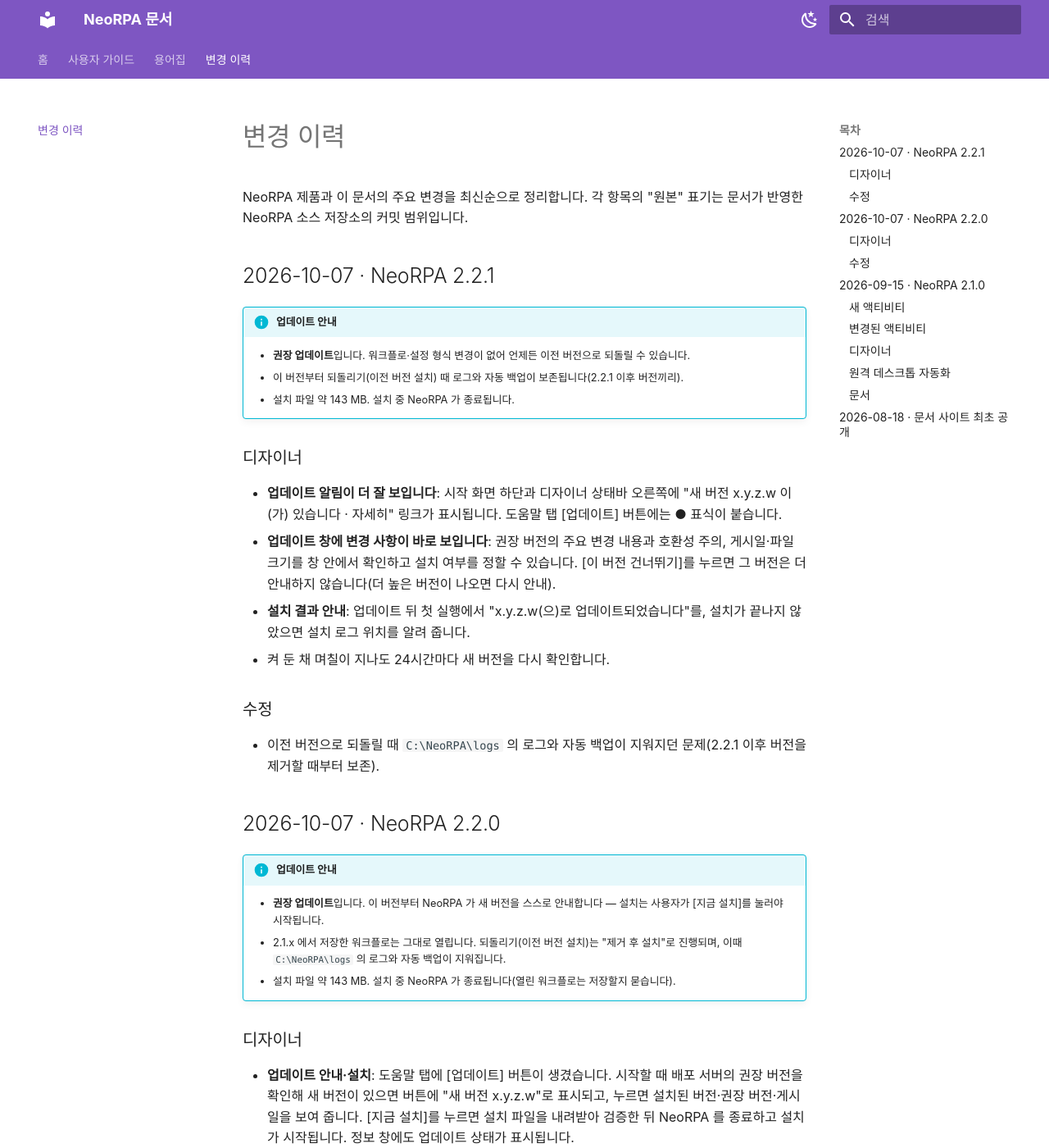
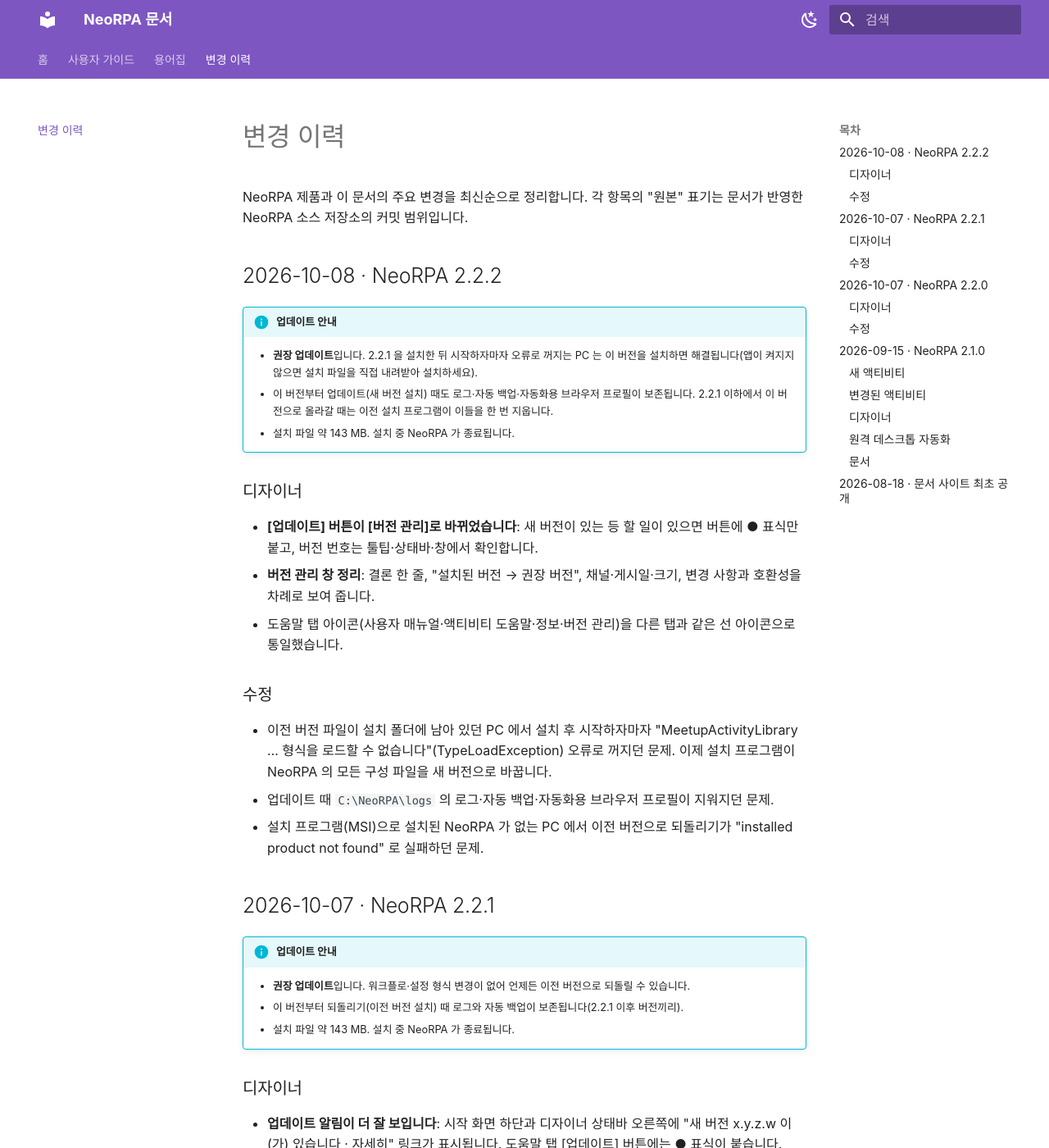
Before and after one commit to DxSolutions1/neorpa-docs, an MkDocs documentation site: the page built from docs/changelog.md, in a window 1280 px wide and 1400 px high. Shown: the whole window at 82% size. Built offline with MkDocs 1.6.1 and Material for MkDocs 9.7.7, drawn with Linux system fonts in a browser that asks for light colours.

Commit message:
변경 이력: NeoRPA 2.2.2 — 설치 후 시작 오류(이전 DLL 잔존) 수정, 버전 관리 UI 정리, 업데이트 때 데이터 보존
Co-Authored-By: Claude Opus 5.5 <noreply@anthropic.com>
Claude-Session: https://claude.ai/code/session_01RmQM8mTGgooiS2TPohDkJc

```diff
--- a/docs/changelog.md
+++ b/docs/changelog.md
@@ -1,6 +1,25 @@
 # 변경 이력
 
 NeoRPA 제품과 이 문서의 주요 변경을 최신순으로 정리합니다. 각 항목의 "원본" 표기는 문서가 반영한 NeoRPA 소스 저장소의 커밋 범위입니다.
+
+## 2026-10-08 · NeoRPA 2.2.2 { #v2-2-2 }
+
+!!! info "업데이트 안내"
+    - **권장 업데이트**입니다. 2.2.1 을 설치한 뒤 시작하자마자 오류로 꺼지는 PC 는 이 버전을 설치하면 해결됩니다(앱이 켜지지 않으면 설치 파일을 직접 내려받아 설치하세요).
+    - 이 버전부터 업데이트(새 버전 설치) 때도 로그·자동 백업·자동화용 브라우저 프로필이 보존됩니다. 2.2.1 이하에서 이 버전으로 올라갈 때는 이전 설치 프로그램이 이들을 한 번 지웁니다.
+    - 설치 파일 약 143 MB. 설치 중 NeoRPA 가 종료됩니다.
+
+### 디자이너
+
+- **[업데이트] 버튼이 [버전 관리]로 바뀌었습니다**: 새 버전이 있는 등 할 일이 있으면 버튼에 ● 표식만 붙고, 버전 번호는 툴팁·상태바·창에서 확인합니다.
+- **버전 관리 창 정리**: 결론 한 줄, "설치된 버전 → 권장 버전", 채널·게시일·크기, 변경 사항과 호환성을 차례로 보여 줍니다.
+- 도움말 탭 아이콘(사용자 매뉴얼·액티비티 도움말·정보·버전 관리)을 다른 탭과 같은 선 아이콘으로 통일했습니다.
+
+### 수정
+
+- 이전 버전 파일이 설치 폴더에 남아 있던 PC 에서 설치 후 시작하자마자 "MeetupActivityLibrary … 형식을 로드할 수 없습니다"(TypeLoadException) 오류로 꺼지던 문제. 이제 설치 프로그램이 NeoRPA 의 모든 구성 파일을 새 버전으로 바꿉니다.
+- 업데이트 때 `C:\NeoRPA\logs` 의 로그·자동 백업·자동화용 브라우저 프로필이 지워지던 문제.
+- 설치 프로그램(MSI)으로 설치된 NeoRPA 가 없는 PC 에서 이전 버전으로 되돌리기가 "installed product not found" 로 실패하던 문제.
 
 ## 2026-10-07 · NeoRPA 2.2.1 { #v2-2-1 }
 
```
